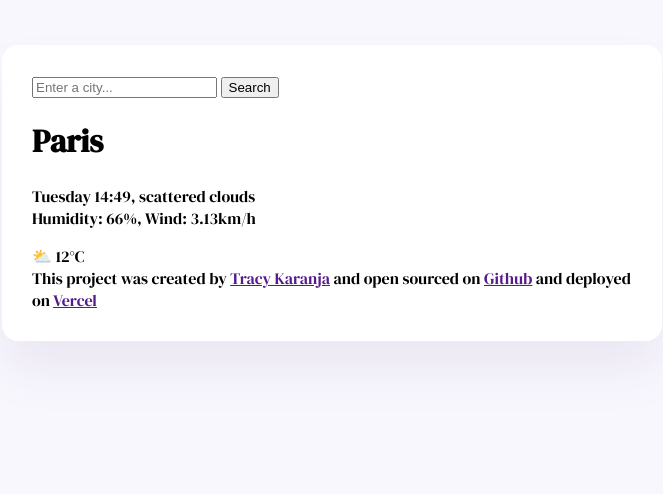
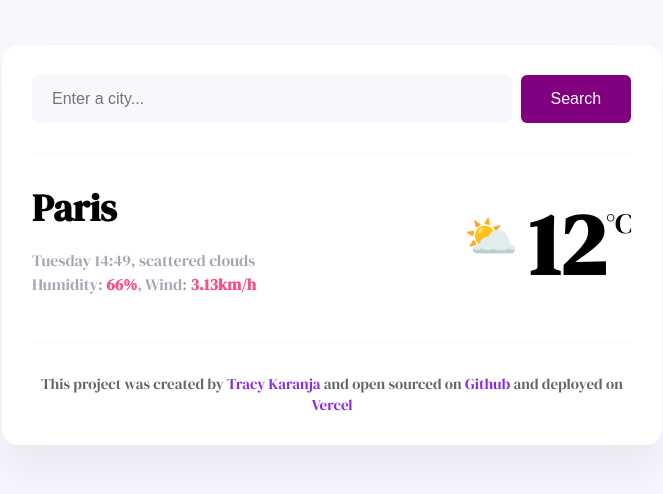
Before and after one commit to TracyK10/weather-app, a plain HTML site: page index.html in a window 1280 px wide. Shown: the whole page, without its empty margins (308-971 px from the left). Drawn offline with Linux system fonts and the light colour scheme.

Commit message:
added new styling to html elements

```diff
--- a/index.html
+++ b/index.html
@@ -12,20 +12,26 @@
   <body>
     <div class="weather-app">
       <header>
-        <form>
-          <input type="search" placeholder="Enter a city..." required />
-          <input type="submit" value="Search"/>
+        <form class="search-form">
+          <input class="search-form-input" type="search" placeholder="Enter a city..." required />
+          <input class="search-form-button" type="submit" value="Search"/>
         </form>
       </header>
     <main>
+      <div class="weather-app-data">
     <div>
-      <h1>Paris</h1>
-      <p>Tuesday 14:49, scattered clouds
+      <h1 class="weather-app-city">Paris</h1>
+      <p class="weather-details">Tuesday 14:49, scattered clouds
         <br/>
-        Humidity: 66%, Wind: 3.13km/h
+        Humidity: <strong>66%</strong>, Wind: <strong>3.13km/h</strong>
       </p>
     </div>
-    <div>⛅ 12°C</div>
+    <div class="temperature">
+      <div class="weather-app-icon">⛅</div>
+      <div class="weather-app-temperature">12</div>
+      <div class="weather-app-unit">°C</div>
+    </div>
+  </div>
   </main>
     <footer>
       This project was created by
--- a/src/styles.css
+++ b/src/styles.css
@@ -1,6 +1,20 @@
 body{
     background-color: #f9f7fe;
     font-family: "DM Serif Display", serif;
+}
+
+header{
+    border-bottom: 1px solid #f9f7fe;
+    padding: 0 0 30px 0;
+}
+
+a{
+    text-decoration: none;
+    color: blueviolet;
+}
+
+h1{
+
 }
 
 .weather-app{
@@ -11,3 +25,77 @@ body{
     box-shadow: 0 30px 50px rgba(65, 50, 100, 0.08);
     border-radius: 16px;
 }
+
+.search-form-input{
+    background-color: #f9f7fe;
+    border: none;
+    border-radius: 6px;
+    width: 80%;
+    padding: 15px 20px;
+    font-size: 16px;
+}
+
+.search-form-button{
+    background-color: purple;
+    padding: 15px 30px;
+    border: none;
+    border-radius: 6px;
+    color: white;
+    margin-left: 5px;
+    font-size: 16px;
+}
+
+main{
+    padding: 30px 0;
+}
+
+.weather-app-city{
+    font-size: 38px;
+    margin: 0;
+    line-height: 48px;
+}
+
+.weather-app-data{
+    display: flex;
+    justify-content: space-between;
+}
+
+.weather-details{
+    font-size: 16px;
+    line-height: 20px;
+    color: rgba(39, 33, 66, 0.4);
+    font-weight: 500;
+    line-height: 24px;
+}
+
+.weather-details strong{
+    color: #f65282;
+}
+
+.temperature{
+    display: flex;
+}
+
+.weather-app-temperature{
+    font-size: 88px;
+    font-weight: bold;
+    margin-left: 10px;
+}
+
+.weather-app-icon{
+    font-size: 44px;
+    margin-top: 22px;
+}
+
+.weather-app-unit{
+    margin-top:20px;
+    font-size: 28px;
+}
+footer{
+    border-top: 1px solid #f9f7fe;
+    padding: 30px 0 0 0;
+    text-align: center;
+    font-weight: 400;
+    font-size: 15px;
+    color: rgba(0, 0, 0, 0.6);
+}
```
Also changed, not shown: script.js (deleted), src/script.js (added).
